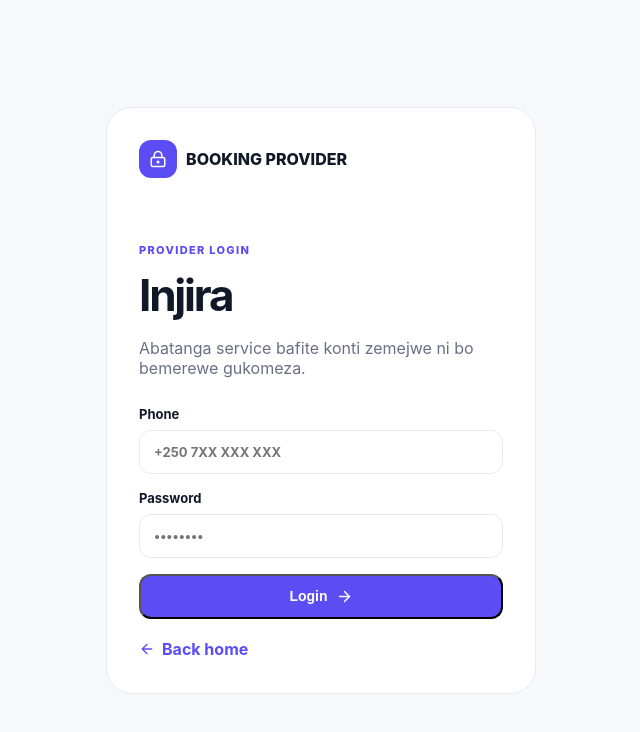
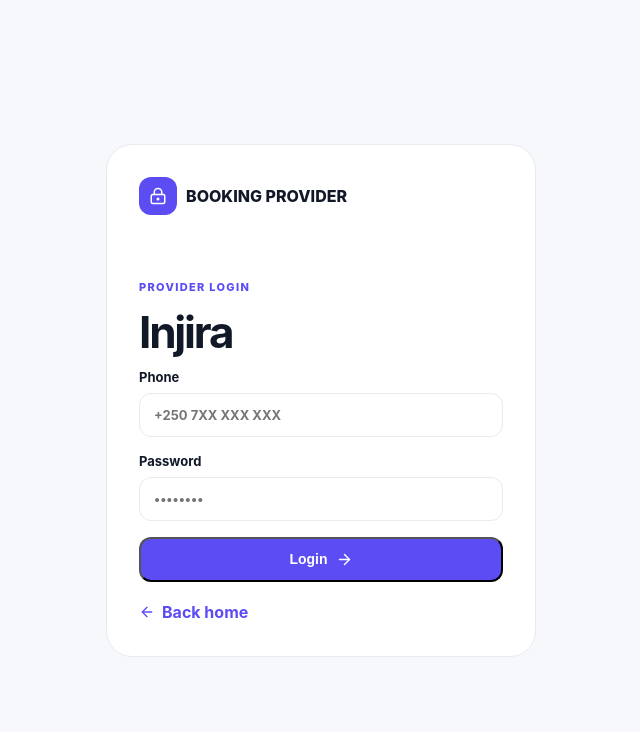
Before and after one commit to senid-221/BOOKING-, a Next.js app: page /providers/login in a window 1280 px wide. Shown: the top 732 px of the page, without its empty margins (319-959 px from the left). Built offline with nearby package versions, Linux system fonts and the light colour scheme.

Commit message:
Remove setup and instruction wording from UI

```diff
--- a/app/providers/login/page.tsx
+++ b/app/providers/login/page.tsx
@@ -2,4 +2,4 @@
 import {useState} from "react";import {useRouter} from "next/navigation";import Link from "next/link";import {ArrowLeft,ArrowRight,Loader2,LockKeyhole} from "lucide-react";
 export default function ProviderLogin(){const router=useRouter();const[phone,setPhone]=useState("");const[password,setPassword]=useState("");const[busy,setBusy]=useState(false);const[error,setError]=useState("");
 async function submit(e:React.FormEvent){e.preventDefault();setBusy(true);setError("");try{const r=await fetch("/api/providers/login",{method:"POST",headers:{"Content-Type":"application/json"},body:JSON.stringify({phone,password})});const d=await r.json();if(!r.ok)throw new Error(d.error||"Login failed");router.replace("/provider");router.refresh()}catch(e){setError(e instanceof Error?e.message:"Login failed")}finally{setBusy(false)}}
-return <main className="auth"><div className="auth-card"><Link href="/" className="auth-brand"><span className="mark"><LockKeyhole size={18}/></span>BOOKING PROVIDER</Link><div className="auth-copy"><small>PROVIDER LOGIN</small><h1>Injira</h1><p>Abatanga service bafite konti zemejwe ni bo bemerewe gukomeza.</p></div><form onSubmit={submit}><label>Phone<input required value={phone} onChange={e=>setPhone(e.target.value)} placeholder="+250 7XX XXX XXX"/></label><label>Password<input required type="password" value={password} onChange={e=>setPassword(e.target.value)} placeholder="••••••••"/></label>{error&&<div className="login-error">{error}</div>}<button className="primary full" disabled={busy}>{busy?<Loader2 size={17} className="spin"/>:null} Login <ArrowRight size={17}/></button></form><Link href="/" className="back home-back"><ArrowLeft size={16}/> Back home</Link></div></main>}
+return <main className="auth"><div className="auth-card"><Link href="/" className="auth-brand"><span className="mark"><LockKeyhole size={18}/></span>BOOKING PROVIDER</Link><div className="auth-copy"><small>PROVIDER LOGIN</small><h1>Injira</h1></div><form onSubmit={submit}><label>Phone<input required value={phone} onChange={e=>setPhone(e.target.value)} placeholder="+250 7XX XXX XXX"/></label><label>Password<input required type="password" value={password} onChange={e=>setPassword(e.target.value)} placeholder="••••••••"/></label>{error&&<div className="login-error">{error}</div>}<button className="primary full" disabled={busy}>{busy?<Loader2 size={17} className="spin"/>:null} Login <ArrowRight size={17}/></button></form><Link href="/" className="back home-back"><ArrowLeft size={16}/> Back home</Link></div></main>}
```
